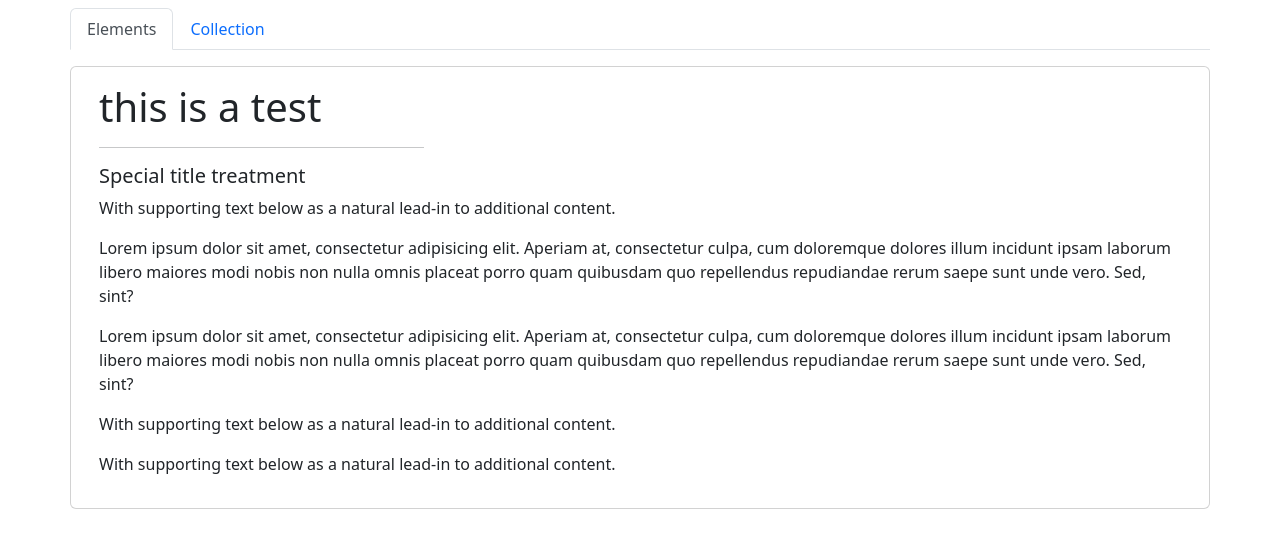
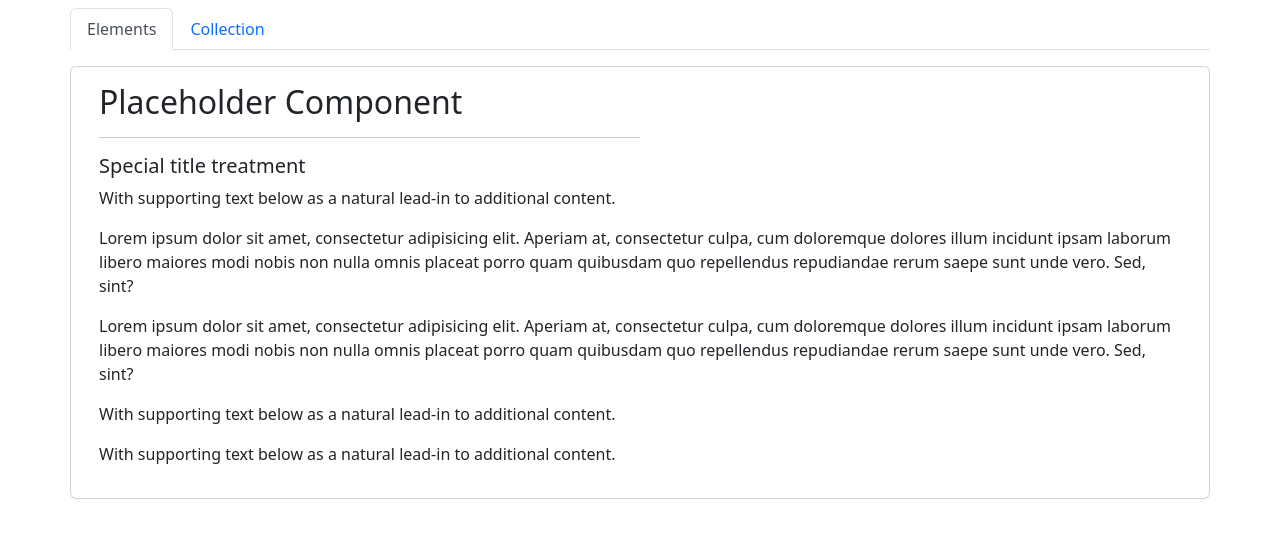
Before and after one commit to saeedd1994/moduleSys, an Angular app: page /elements in a window 1280 px wide. Shown: the top 548 px of the page. Built offline with nearby package versions, Linux system fonts and the light colour scheme.

Commit message:
add title input for a divider component

```diff
--- a/src/app/elements/elements-home/elements-home.component.html
+++ b/src/app/elements/elements-home/elements-home.component.html
@@ -1,2 +1,2 @@
-<app-divider></app-divider>
+<app-divider [title]="'Placeholder Component'"></app-divider>
 <app-placeholder [header]="false" [lines]="1"></app-placeholder>
--- a/src/app/shared/divider/divider.component.html
+++ b/src/app/shared/divider/divider.component.html
@@ -1,2 +1,2 @@
-<h1>this is a test</h1>
+<h2>{{title}}</h2>
 <hr class="custom-divider">
--- a/src/app/shared/divider/divider.component.scss
+++ b/src/app/shared/divider/divider.component.scss
@@ -1,4 +1,4 @@
 .custom-divider
 {
-  width: 30%;
+  width: 50%;
 }
```
Also changed, not shown: src/app/shared/divider/divider.component.ts (+4 -3 lines).
